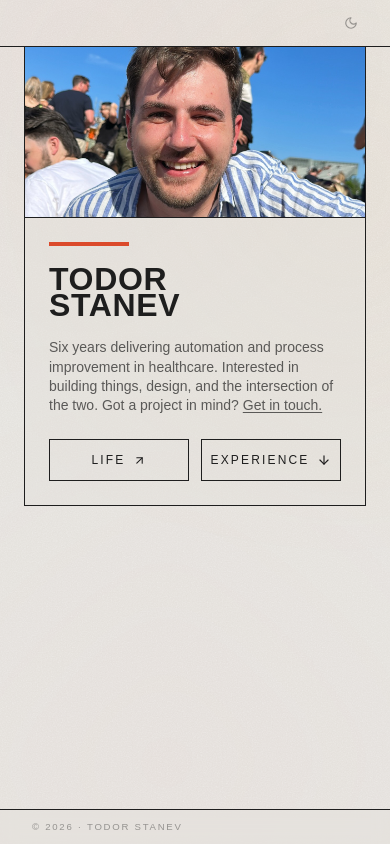
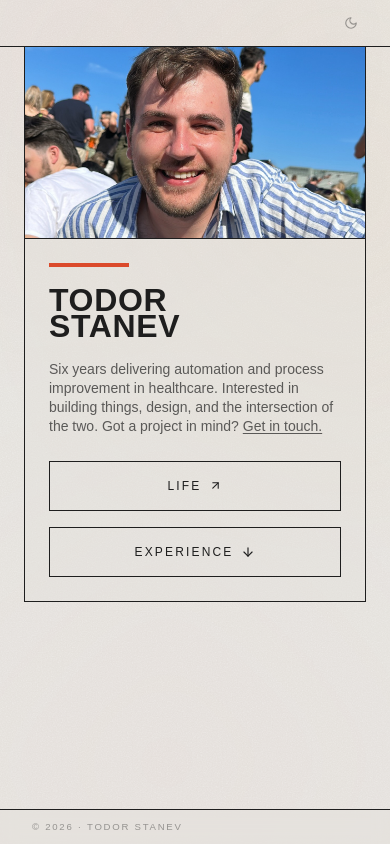
Before and after one commit to stanevt/tstanev-com, a React (Vite) app: page / in a window 390 px wide. Built offline with nearby package versions, Linux system fonts and the light colour scheme; a web font is replaced by a local one.

Commit message:
Revert "fix(mobile): side-by-side buttons, shorter photo and button padding so card needs no scroll"
This reverts commit f9eec6000ce1a56c11ed569b7f26dfc1d700e351.

```diff
--- a/src/components/BusinessCard.tsx
+++ b/src/components/BusinessCard.tsx
@@ -8,7 +8,7 @@ function LinkButton({ href, label, newTab = false }: { href: string; label: stri
     <a
       href={href}
       {...(newTab ? { target: "_blank", rel: "noopener noreferrer" } : {})}
-      className="group flex items-center justify-center gap-2 border border-foreground px-5 py-3 sm:py-4 font-sans text-xs font-medium uppercase tracking-[0.18em] text-foreground transition-colors hover:bg-foreground hover:text-background whitespace-nowrap"
+      className="group flex items-center justify-center gap-2 border border-foreground px-5 py-4 font-sans text-xs font-medium uppercase tracking-[0.18em] text-foreground transition-colors hover:bg-foreground hover:text-background whitespace-nowrap"
     >
       {label}
       <ArrowUpRight size={13} className="transition-transform group-hover:translate-x-0.5 group-hover:-translate-y-0.5" />
@@ -42,7 +42,7 @@ export function BusinessCard() {
 
         {/* Photo */}
         <div className="border-b border-foreground lg:border-b-0 lg:border-r">
-          <div className="aspect-[2/1] sm:aspect-[4/3] lg:aspect-[4/5] w-full overflow-hidden bg-foreground/10">
+          <div className="aspect-[16/9] sm:aspect-[4/3] lg:aspect-[4/5] w-full overflow-hidden bg-foreground/10">
             <img
               src="/photo.jpeg"
               alt="Todor Stanev"
@@ -77,11 +77,11 @@ export function BusinessCard() {
             </p>
           </div>
 
-          <div className="grid grid-cols-2 gap-3 sm:gap-4">
+          <div className="grid grid-cols-1 gap-4 sm:grid-cols-2">
             <LinkButton href="https://blog.tstanev.com" label="Life" />
             <button
               onClick={() => toggle("experience")}
-              className="group flex items-center justify-center gap-2 border border-foreground px-5 py-3 sm:py-4 font-sans text-xs font-medium uppercase tracking-[0.18em] text-foreground transition-colors hover:bg-foreground hover:text-background whitespace-nowrap"
+              className="group flex items-center justify-center gap-2 border border-foreground px-5 py-4 font-sans text-xs font-medium uppercase tracking-[0.18em] text-foreground transition-colors hover:bg-foreground hover:text-background whitespace-nowrap"
             >
               Experience
               <ArrowDown
```
